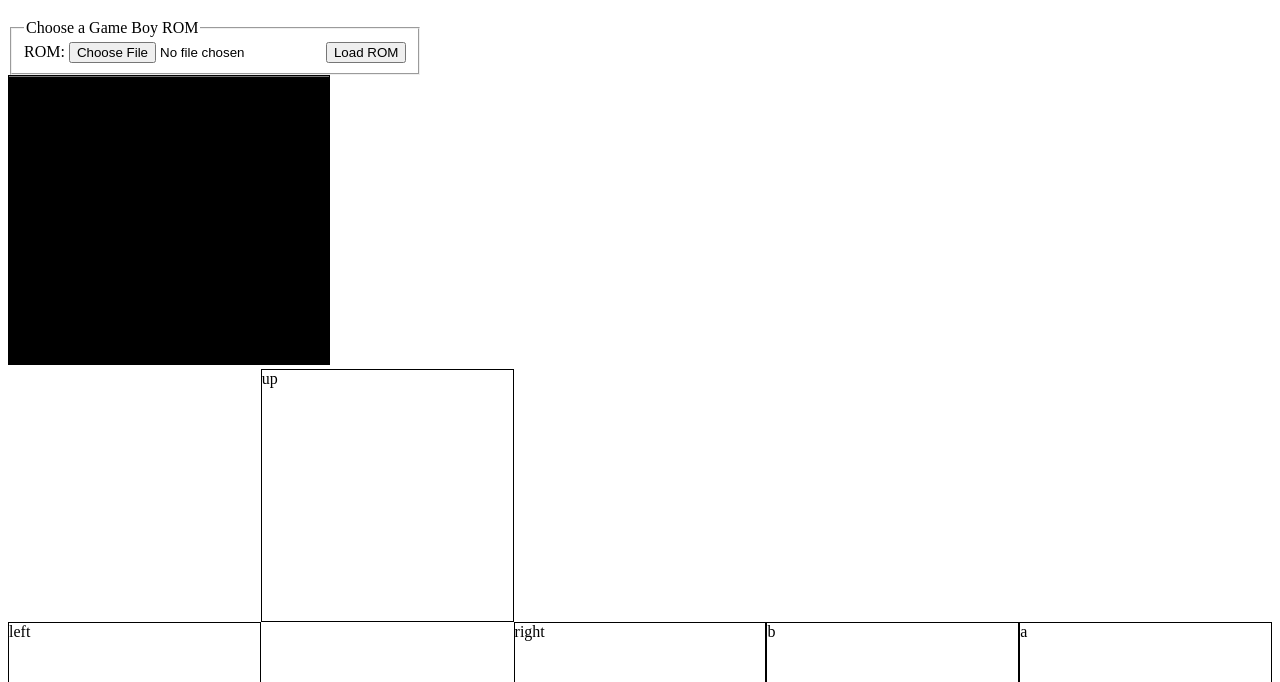
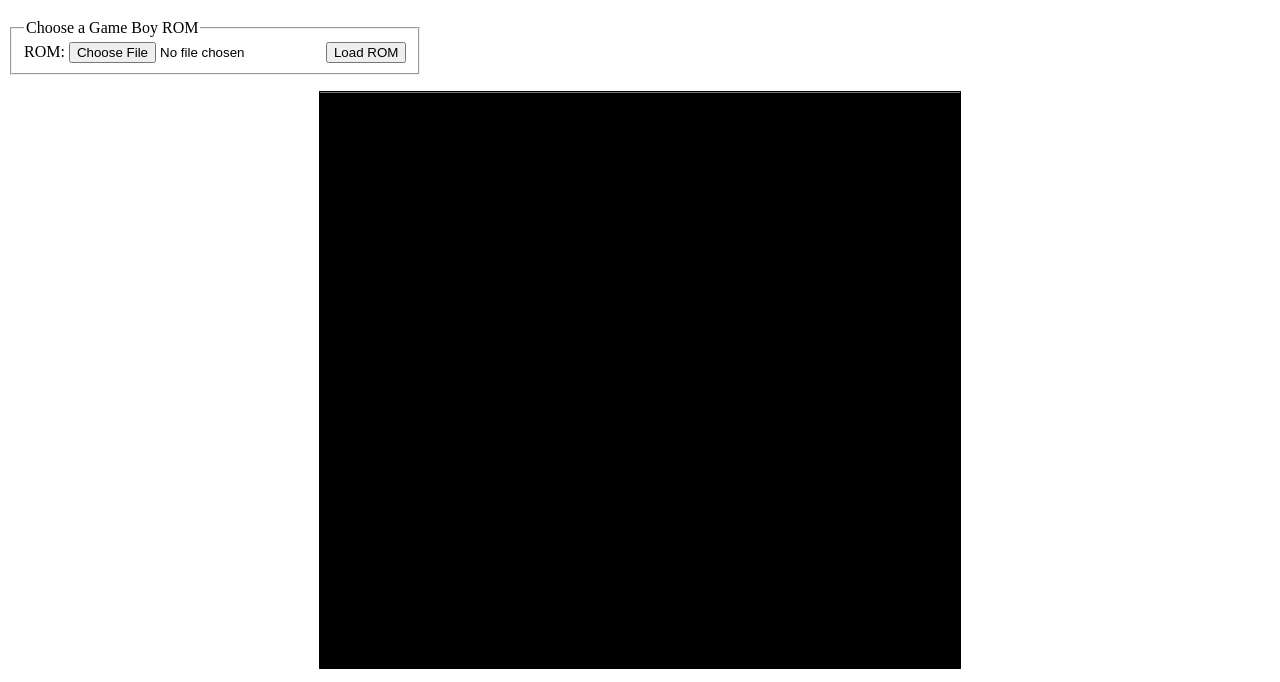
Before and after one commit to EnergeticBark/WATaBoy, a plain HTML site: page jit/index.html in a window 1280 px wide. Shown: the part 61-743 px from the top of the page. Drawn offline with Linux system fonts and the light colour scheme; no server answers.

Commit message:
Scale the LCD canvas based on media queries. Hide touch controls and don’t centre LCD when “pointer: fine”.

```diff
--- a/jit/index.html
+++ b/jit/index.html
@@ -10,11 +10,31 @@
 		}
 
 		#lcd {
+			display: block;
+			margin: 1rem auto;
 			border: 1px solid;
 			/* 2x scale. */
 			width: 320px;
 			height: 288px;
 			image-rendering: pixelated;
+		}
+
+		@media (width >= 496px) {
+		  #lcd {
+			  /* 3x scale. */
+			  width: 480px;
+			  height: 432px;
+
+		  }
+		}
+
+		@media (width >= 656px) {
+		  #lcd {
+			  /* 4x scale. */
+			  width: 640px;
+			  height: 576px;
+
+		  }
 		}
 
 		kbd > kbd {
@@ -55,6 +75,16 @@
 		#b-button { grid-area: b; }
 		#start-button { grid-area: start; }
 		#select-button { grid-area: select; }
+
+		@media (pointer: fine) {
+			#lcd {
+				margin: 1rem 0;
+			}
+
+			#buttons {
+				display: none;
+			}
+		}
 	</style>
 	<title>WATaBoy</title>
 </head>
```
